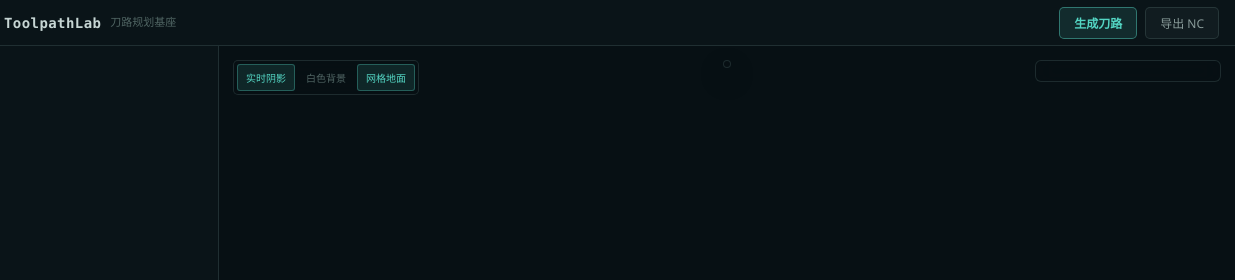
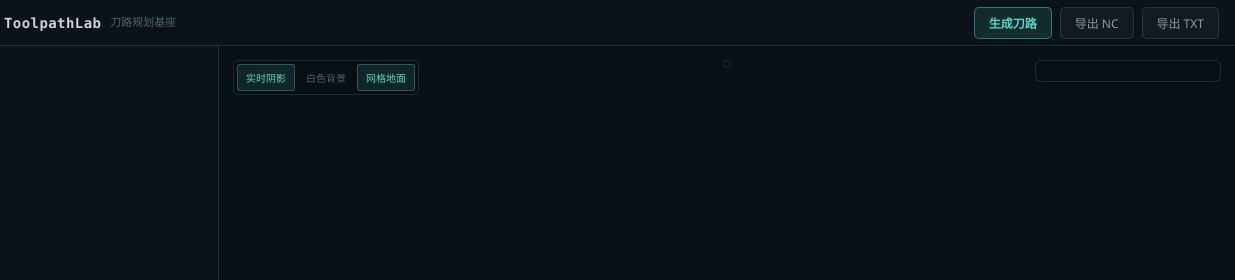
Before and after one commit to large-su/toolpath-lab, an Electron app: page toolpath_lab/web/index.html in a window 1280 px wide. Shown: the top 280 px of the page, 45-1280 px from the left. Drawn offline with nearby package versions, Linux system fonts and the light colour scheme.

Commit message:
进行txt格式导出的修改

```diff
--- a/toolpath_lab/web/index.html
+++ b/toolpath_lab/web/index.html
@@ -24,6 +24,7 @@
       <div class="topbar-actions">
         <button id="btn-generate" class="button primary" type="button">生成刀路</button>
         <button id="btn-export" class="button" type="button">导出 NC</button>
+        <button id="btn-export-txt" class="button" type="button">导出 TXT</button>
       </div>
     </header>
 
```
